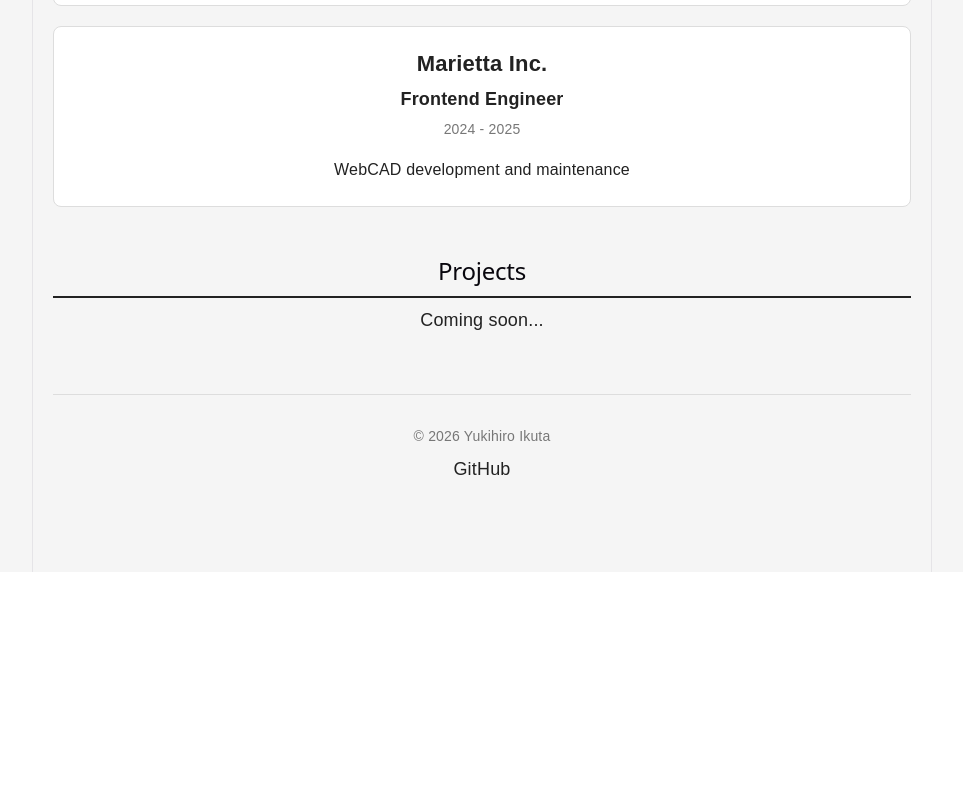
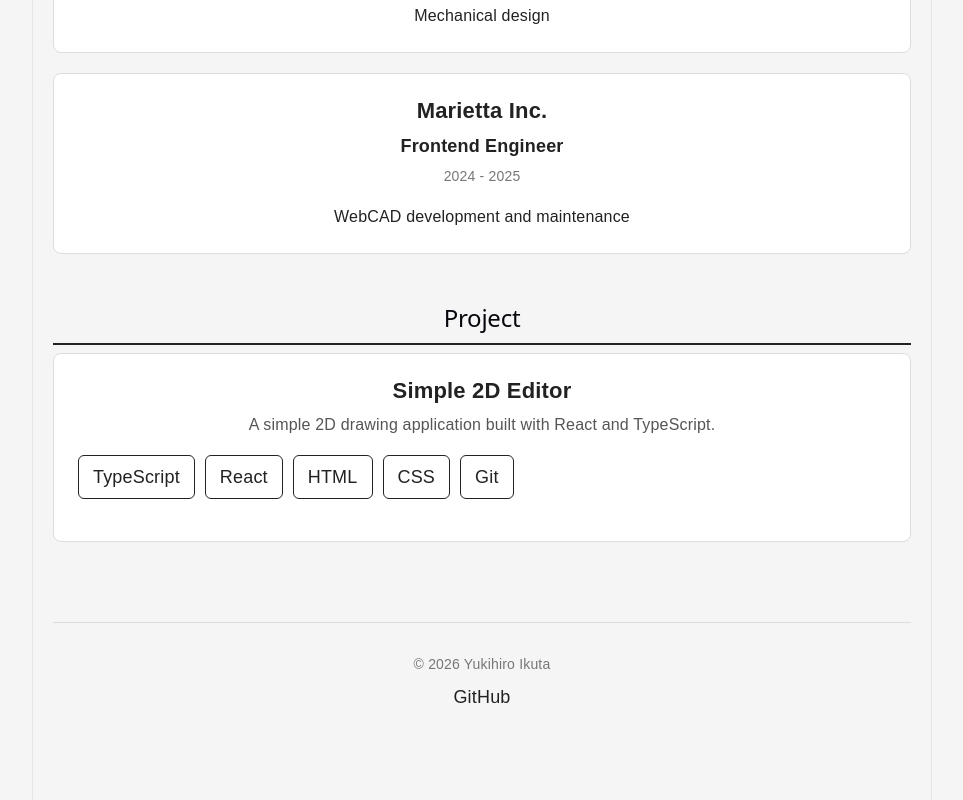
Before and after one commit to simoon712/my-portfolio, a React (Vite) app: page / in a window 1280 px wide. Shown: the part 738-1538 px from the top of the page, without its empty margins (158-1121 px from the left). Before the commit the page ends 1310 px from the top, so only its background shows below. Built offline with nearby package versions, Linux system fonts and the light colour scheme.

Commit message:
Add project section

```diff
--- a/src/App.css
+++ b/src/App.css
@@ -27,6 +27,7 @@ h2 {
   padding-bottom: 10px;
 }
 
+/* Skills */
 .skill-list {
   display: flex;
   gap: 10px;
@@ -40,7 +41,9 @@ h2 {
   border-radius: 6px;
 }
 
-.career-item {
+/* Career / Project */
+.career-item,
+.project-item {
   padding: 24px;
   margin-bottom: 20px;
   border: 1px solid #ddd;
@@ -48,12 +51,14 @@ h2 {
   background-color: #fff;
 }
 
-.career-company {
+.career-company,
+.project-title {
   margin: 0;
   font-size: 22px;
   font-weight: bold;
 }
 
+/* Career */
 .career-position {
   margin: 8px 0 0;
   font-size: 18px;
@@ -71,6 +76,34 @@ h2 {
   font-size: 16px;
 }
 
+/* Project */
+.project-description {
+  margin: 8px 0 0;
+  font-size: 16px;
+  color: #555;
+}
+
+.project-technologies {
+  display: flex;
+  flex-wrap: wrap;
+  gap: 10px;
+  padding: 0;
+  list-style: none;
+}
+
+.technology-item {
+  padding: 8px 14px;
+  border: 1px solid #222;
+  border-radius: 6px;
+}
+
+.project-links {
+  display: flex;
+  flex-direction: column;
+  gap: 8px;
+}
+
+/* Header */
 .header {
   padding: 40px 0;
   border-bottom: 1px solid #ddd;
@@ -86,6 +119,7 @@ h2 {
   color: #666;
 }
 
+/* About */
 .about {
   margin-top: 50px;
 }
@@ -95,6 +129,7 @@ h2 {
   color: #555;
 }
 
+/* Footer */
 .footer {
   margin-top: 60px;
   padding: 30px 0;
--- a/src/App.tsx
+++ b/src/App.tsx
@@ -2,10 +2,11 @@ import Skills from './components/Skills';
 import type { CareerData } from './components/Career';
 import './App.css';
 import About from './components/About';
-import Projects from './components/Projects';
 import Header from './components/Header';
 import Footer from './components/Footer';
 import CareerList from './components/CareerList';
+import ProjectList from './components/ProjectList';
+import type { ProjectData } from './components/Project';
 
 const careers: CareerData[] = [
   {
@@ -24,6 +25,17 @@ const careers: CareerData[] = [
   }
 ];
 
+const projects: ProjectData[] = [
+  {
+    id: 1,
+    title: 'Simple 2D Editor',
+    description: 'A simple 2D drawing application built with React and TypeScript.',
+    technologies: ['TypeScript', 'React', 'HTML', 'CSS', 'Git'],
+    githubUrl: '',
+    demoUrl: ''
+  }
+];
+
 function App() {
   return (
     <>
@@ -36,7 +48,8 @@ function App() {
 
         <CareerList careers = {careers} />
 
-        <Projects />
+        <ProjectList projects = {projects} />
+
       </main>
 
       <Footer />
--- a/src/components/Header.tsx
+++ b/src/components/Header.tsx
@@ -1,6 +1,6 @@
 function Header() {
   return (
-    <header>
+    <header className = "header">
       <h1>Yukihiro Ikuta</h1>
       <p>Frontend Engineer</p>
     </header>
--- /dev/null
+++ b/src/components/Project.tsx
@@ -0,0 +1,57 @@
+export type ProjectData = {
+  id:           number;   // ID
+  title:        string;   // プロジェクト名
+  description:  string;   // プロジェクトの説明
+  technologies: string[]; // 使用技術
+  githubUrl:    string;   // GitHubのURL
+  demoUrl:      string;   // 公開サイトのURL
+};
+
+type ProjectProps = {
+  project: ProjectData;
+};
+
+function Project(props: ProjectProps) {
+  const project = props.project;
+
+  return (
+    <div className = "project-item">
+      <h3 className = "project-title">{project.title}</h3>
+      <p className = "project-description">{project.description}</p>
+      <ul className = "project-technologies">
+        {project.technologies.map((technology) => {
+          return (
+            <li
+              key = {technology}
+              className = "technology-item"
+            >
+              {technology}
+            </li>
+          );
+        })}
+      </ul>
+      <div className = "project-links">
+        {/* URLがあるリンクだけ表示 */}
+        {project.githubUrl && (
+          <a
+            href = {project.githubUrl}
+            target = "_blank"
+            rel = "noopener noreferrer"
+          >
+            GitHub
+          </a>
+        )}
+        {project.demoUrl && (
+          <a
+            href = {project.demoUrl}
+            target = "_blank"
+            rel = "noopener noreferrer"
+          >
+            Live Demo
+          </a>
+        )}
+      </div>
+    </div>
+  );
+}
+export default Project;
--- /dev/null
+++ b/src/components/ProjectList.tsx
@@ -0,0 +1,25 @@
+import Project from './Project';
+import type { ProjectData } from './Project';
+
+type ProjectListProps = {
+  projects: ProjectData[];
+};
+
+function ProjectList(props: ProjectListProps) {
+  const projects = props.projects;
+
+  return (
+    <section>
+      <h2>Project</h2>
+
+      {projects.map((project) => (
+          <Project
+            key = {project.id}
+            project = {project}
+          />
+      ))}
+    </section>
+  );
+}
+
+export default ProjectList;
--- a/src/components/Projects.tsx
+++ /dev/null
@@ -1,10 +0,0 @@
-function Projects() {
-  return (
-    <section>
-      <h2>Projects</h2>
-      <p>Coming soon...</p>
-    </section>
-  );
-}
-
-export default Projects;
```
